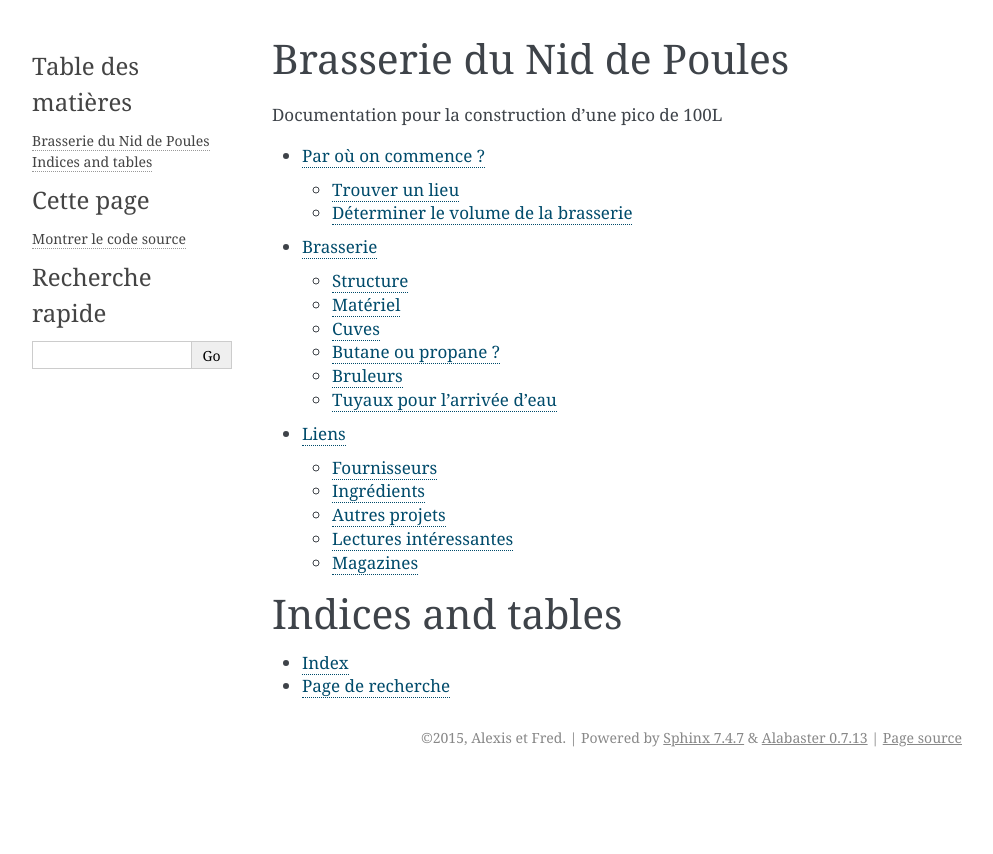
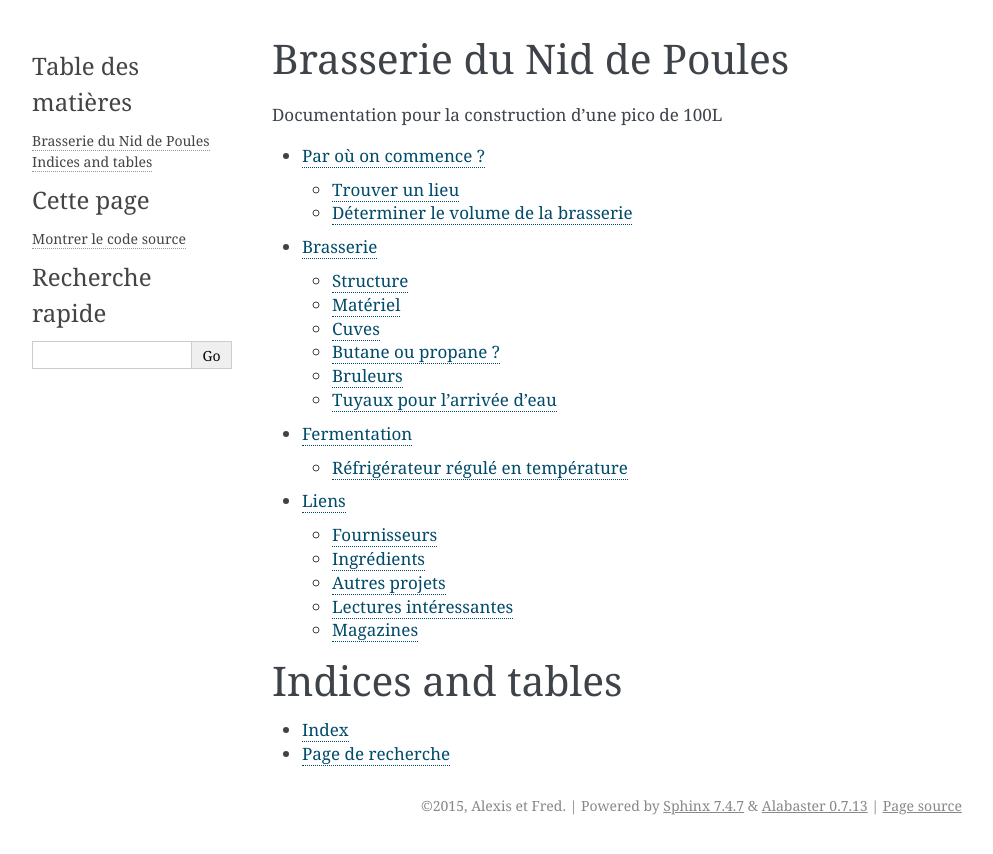
Before and after one commit to ndp-beers/docs, a Sphinx documentation site: the page built from docs/index.rst, in a window 1280 px wide. Shown: the top 854 px of the page, without its empty margins (148-1141 px from the left). Built offline with Sphinx 7.4.7, drawn with Linux system fonts in a browser that asks for light colours.

Commit message:
Création d'une catégorie fermentation

```diff
--- /dev/null
+++ b/docs/fermentation.rst
@@ -0,0 +1,7 @@
+Fermentation
+============
+
+Réfrigérateur régulé en température
+-----------------------------------
+
+A venir !
--- a/docs/index.rst
+++ b/docs/index.rst
@@ -8,6 +8,7 @@ Documentation pour la construction d'une pico de 100L
 
    depart
    brasserie
+   fermentation
    liens
 
 
```
